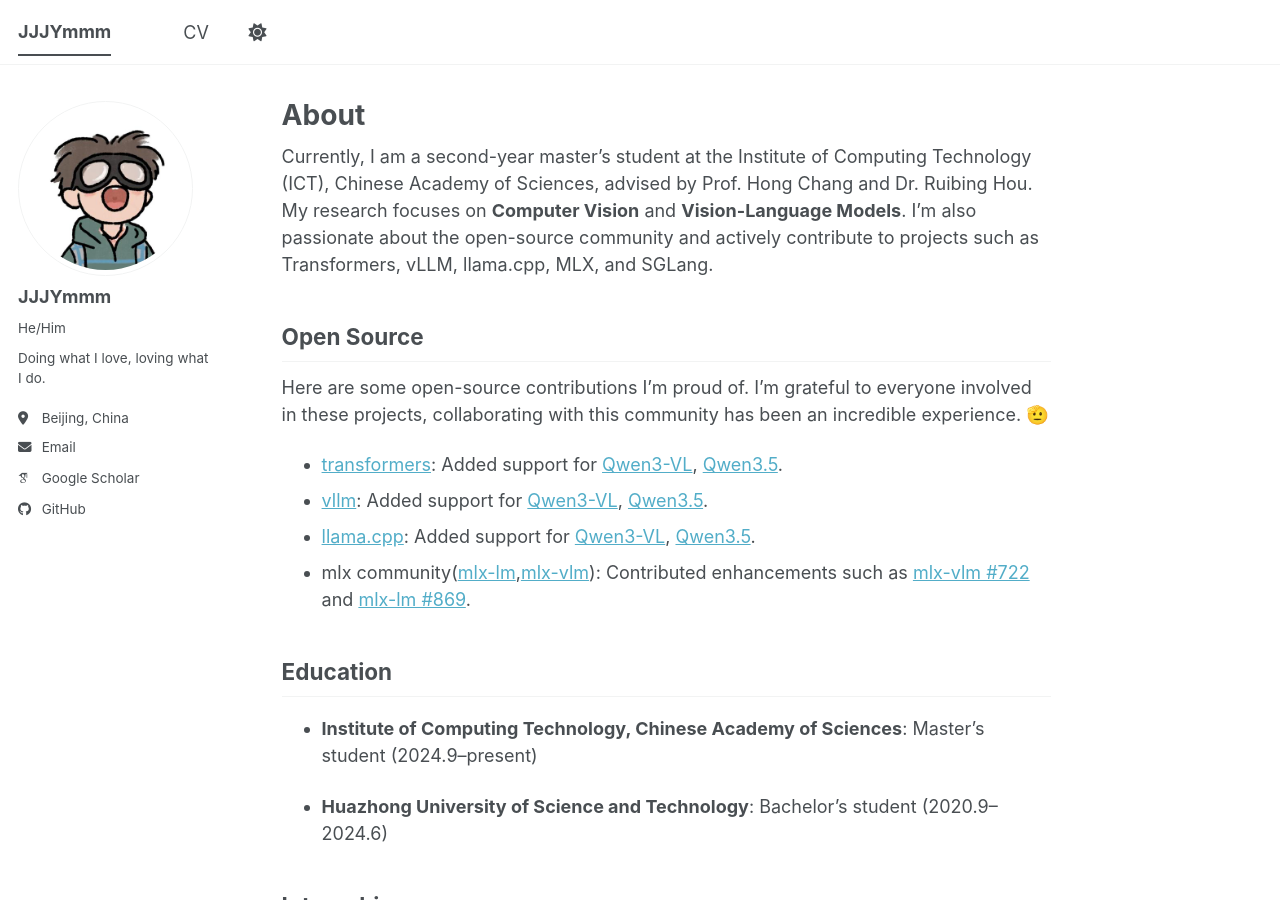
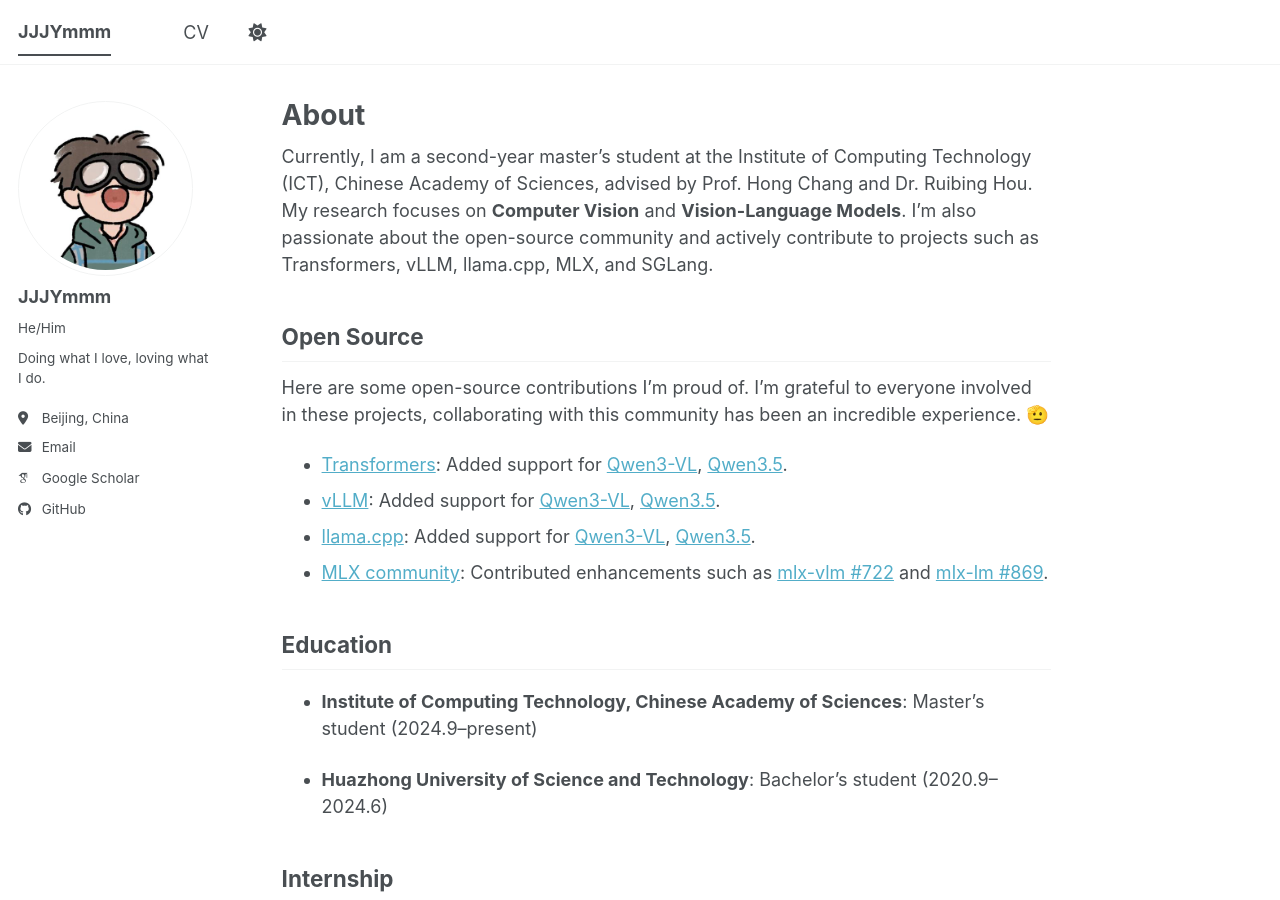
Before and after one commit to JJJYmmm/JJJYmmm.github.io, a Jekyll site: the page built from _pages/about.md, in a window 1280 px wide and 900 px high. Built offline with Jekyll 4.4.1, drawn with Linux system fonts in a browser that asks for light colours; some web fonts are replaced; a script bundle is joined from its source files by our own code; library files that are not in the unit come from our copies.

Commit message:
fix typo

```diff
--- a/_pages/about.md
+++ b/_pages/about.md
@@ -13,10 +13,10 @@
 
 Here are some open-source contributions I'm proud of. I'm grateful to everyone involved in these projects, collaborating with this community has been an incredible experience. 🫡
 
-* <a href="https://github.com/huggingface/transformers">transformers</a>: Added support for <a href="https://github.com/huggingface/transformers/pull/40795">Qwen3-VL</a>, <a href="https://github.com/huggingface/transformers/pull/43830">Qwen3.5</a>.
-* <a href="https://github.com/vllm-project/vllm">vllm</a>: Added support for <a href="https://github.com/vllm-project/vllm/pull/24727">Qwen3-VL</a>, <a href="https://github.com/vllm-project/vllm/pull/34110">Qwen3.5</a>.
+* <a href="https://github.com/huggingface/transformers">Transformers</a>: Added support for <a href="https://github.com/huggingface/transformers/pull/40795">Qwen3-VL</a>, <a href="https://github.com/huggingface/transformers/pull/43830">Qwen3.5</a>.
+* <a href="https://github.com/vllm-project/vllm">vLLM</a>: Added support for <a href="https://github.com/vllm-project/vllm/pull/24727">Qwen3-VL</a>, <a href="https://github.com/vllm-project/vllm/pull/34110">Qwen3.5</a>.
 * <a href="https://github.com/ggml-org/llama.cpp">llama.cpp</a>: Added support for <a href="https://github.com/ggml-org/llama.cpp/pull/16780">Qwen3-VL</a>, <a href="https://github.com/ggml-org/llama.cpp/pull/19468">Qwen3.5</a>.
-* mlx community(<a href="https://github.com/ml-explore/mlx-lm">mlx-lm</a>,<a href="https://github.com/Blaizzy/mlx-vlm">mlx-vlm</a>): Contributed enhancements such as <a href="https://github.com/Blaizzy/mlx-vlm/pull/722">mlx-vlm #722</a> and <a href="https://github.com/ml-explore/mlx-lm/pull/869">mlx-lm #869</a>.
+* <a href="https://github.com/ml-explore/mlx-lm">MLX community</a>: Contributed enhancements such as <a href="https://github.com/Blaizzy/mlx-vlm/pull/722">mlx-vlm #722</a> and <a href="https://github.com/ml-explore/mlx-lm/pull/869">mlx-lm #869</a>.
 
 ## Education
 
```
